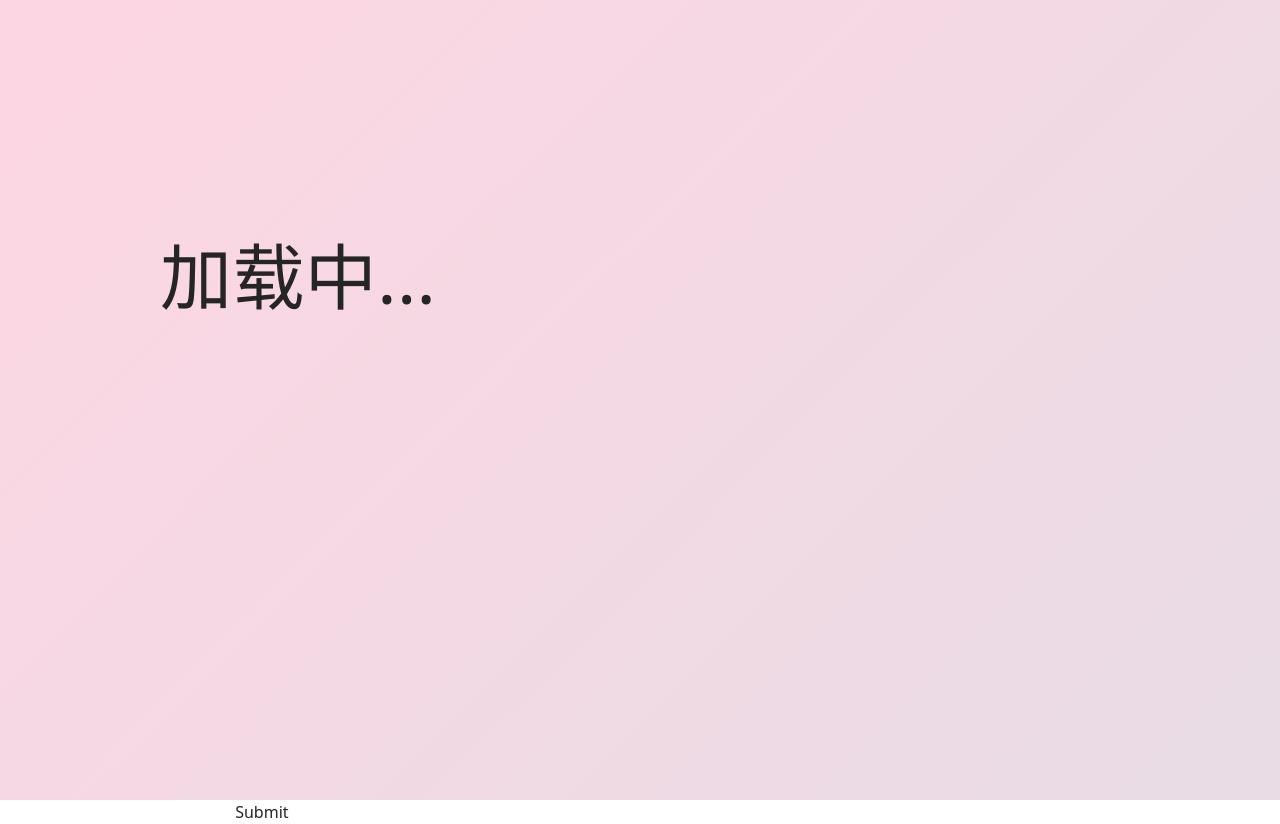
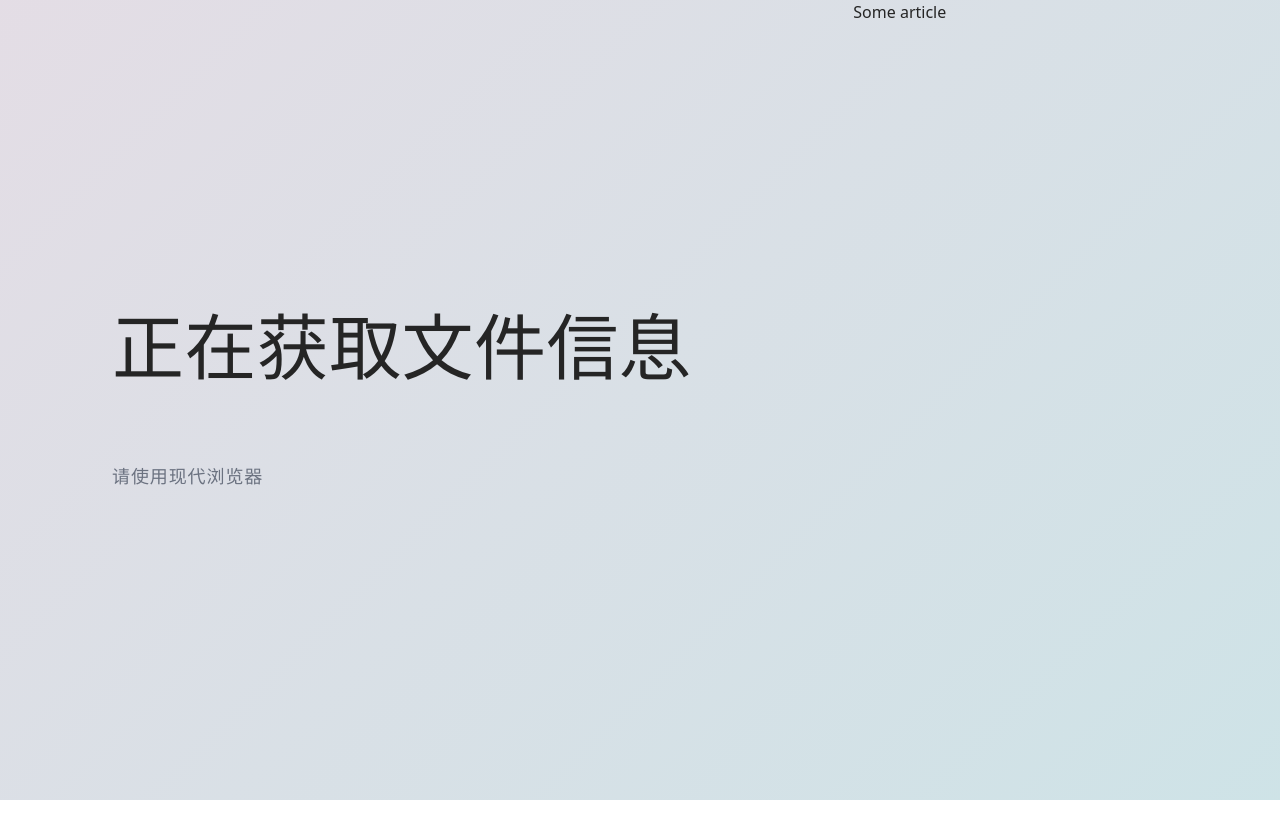
Before and after one commit to AsterisMono/bili-music-fetch, a website built with Parcel: page src/index.html in a window 1280 px wide. After the commit the page ends 800 px from the top, so only its background shows below. Built offline with nearby package versions, Linux system fonts and the light colour scheme.

Commit message:
UI overhaul

```diff
--- a/src/index.html
+++ b/src/index.html
@@ -12,18 +12,31 @@
   <body class="h-full">
     <main class="page relative h-full">
       <div class="progress-bar absolute top-0 left-0"></div>
-      <div class="mx-auto w-full md:w-9/12 h-full py-48 sm:py-60">
-        <div
-          class="status-wheel-frame font-light tracking-wide overflow-hidden"
-        >
-          <div class="status-wheel transition-all duration-500 flex flex-col">
-            <p class="status-item">加载中...</p>
+      <article class="w-full h-full flex flex-row">
+        <section class="w-full h-full flex flex-col justify-center">
+          <div class="w-full mx-auto flex flex-col gap-20 lg:ml-28">
+            <div
+              class="status-wheel-frame font-light tracking-wide overflow-hidden"
+            >
+              <div
+                class="status-wheel transition-all duration-500 flex flex-col"
+              >
+                <p class="status-item">正在获取文件信息</p>
+              </div>
+            </div>
+            <p
+              class="font-medium text-lg text-center lg:text-left text-gray-500 tracking-wider"
+            >
+              请使用现代浏览器
+            </p>
           </div>
-        </div>
-      </div>
+        </section>
+        <section class="hidden lg:block h-full w-1/2">Some article</section>
+      </article>
+
       <!-- Debug -->
-      <input type="text" class="bvid_input" />
-      <button class="submit" disabled>Submit</button>
+      <!-- <input type="text" class="bvid_input" />
+      <button class="submit" disabled>Submit</button> -->
     </main>
   </body>
 </html>
--- a/src/static/css/styles.css
+++ b/src/static/css/styles.css
@@ -8,7 +8,7 @@ html {
 }
 
 :root {
-  --status-text-size: 3rem;
+  --status-text-size: 3.2rem;
 }
 
 @media screen(sm) {
@@ -61,7 +61,7 @@ body {
   text-align: center;
 }
 
-@media (min-width: 768px) {
+@media (min-width: 1024px) {
   .status-item {
     text-align: unset;
   }
```
